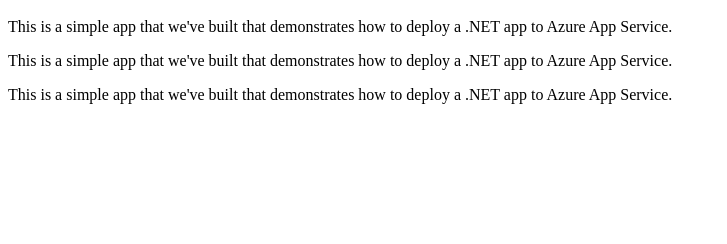
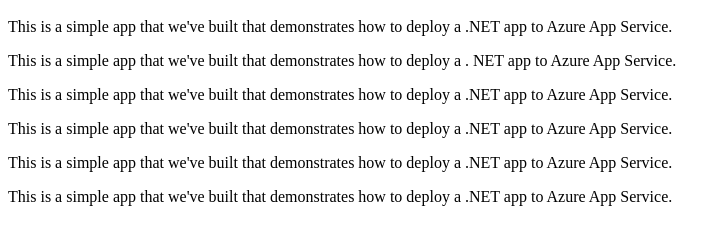
Before and after one commit to prabhat-019/webapp22-01, a plain HTML site: page index.html in a window 1280 px wide. Shown: the part 48-292 px from the top of the page, without its empty margins (0-727 px from the left). Drawn offline with Linux system fonts and the light colour scheme.

Commit message:
Update index.html

```diff
--- a/index.html
+++ b/index.html
@@ -1,5 +1,7 @@
 <div class="jumbotron">
     <h1>ASP.NET in Azure!</h1>
     <p class="lead">This is a simple app that we've built that demonstrates how to deploy a .NET app to Azure App Service.</p>
-    <p class="lead">This is a simple app that we've built that demonstrates how to deploy a .NET app to Azure App Service.</p><p class="lead">This is a simple app that we've built that demonstrates how to deploy a .NET app to Azure App Service.</p>
+    <p class="lead">This is a simple app that we've built that demonstrates how to deploy a .
+        NET app to Azure App Service.</p><p class="lead">This is a simple app that we've built that demonstrates how to deploy a .NET app to Azure App Service.</p>
+    <p class="lead">This is a simple app that we've built that demonstrates how to deploy a .NET app to Azure App Service.</p><p class="lead">This is a simple app that we've built that demonstrates how to deploy a .NET app to Azure App Service.</p><p class="lead">This is a simple app that we've built that demonstrates how to deploy a .NET app to Azure App Service.</p>
 </div>
```
